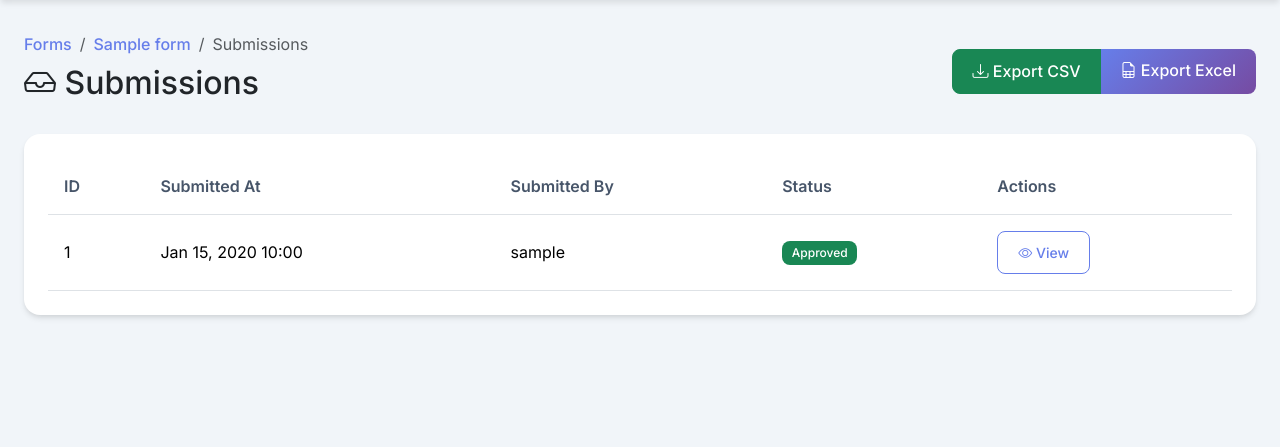
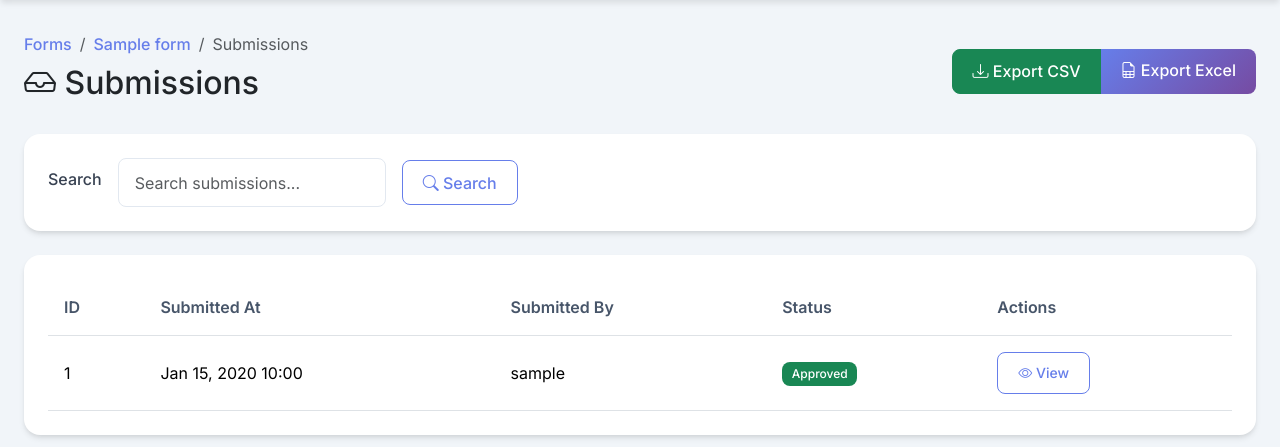
Before and after one commit to Djellal/FormsBuilder, a Django app: page /forms/1/submissions/ in a window 1280 px wide. Shown: the part 74-521 px from the top of the page. Run offline with Django 5.2, Linux system fonts and the light colour scheme; a user stored in the database is signed in; tables that the repository leaves empty hold one stand-in row (values such as "Sample post"); data that the repository does not hold is empty.

Commit message:
Enhance submission list with search functionality and update faculty filter options

```diff
--- a/forms_builder/views.py
+++ b/forms_builder/views.py
@@ -5,7 +5,7 @@ from django.contrib import messages
 from django.http import JsonResponse, HttpResponse
 from django.views.generic import ListView, CreateView, UpdateView, DeleteView, DetailView
 from django.urls import reverse_lazy
-from django.db.models import Count, Max
+from django.db.models import Count, Max, Q
 import csv
 import json
 
@@ -452,22 +452,27 @@ def submission_list(request, form_pk):
     selected_faculty = None
     if faculty_field_exists and request.GET.get('faculty'):
         selected_faculty = request.GET.get('faculty')
-        # Filter submissions that have an answer for a faculty field with the selected value
+        # Filter submissions that have an answer for a faculty field with the selected faculty ID
         submissions = submissions.filter(answers__field__field_type='select_faculte',
                                         answers__value_text=selected_faculty).distinct()
+
+    # Apply search filter
+    search_query = request.GET.get('q', '').strip()
+    if search_query:
+        submissions = submissions.filter(
+            Q(submitted_by__username__icontains=search_query) |
+            Q(submitted_by__first_name__icontains=search_query) |
+            Q(submitted_by__last_name__icontains=search_query) |
+            Q(submitted_by__email__icontains=search_query) |
+            Q(answers__value_text__icontains=search_query)
+        ).distinct()
 
     # Get all possible faculties for this form if it has a faculty field
     faculties = []
     if faculty_field_exists:
-        # Get all unique faculty values from submissions
-        faculty_values = FormAnswer.objects.filter(
-            submission__form=form,
-            field__field_type='select_faculte'
-        ).values_list('value_text', flat=True).distinct()
-
-        # Get the faculties from the academic app
+        # Get all faculties from the academic app
         from academic.models import Faculte
-        faculties = Faculte.objects.filter(nom__in=faculty_values)
+        faculties = Faculte.objects.all()
 
     return render(request, 'forms_builder/submission_list.html', {
         'form': form,
@@ -475,6 +480,7 @@ def submission_list(request, form_pk):
         'faculty_field_exists': faculty_field_exists,
         'faculties': faculties,
         'selected_faculty': selected_faculty,
+        'search_query': search_query,
     })
 
 
@@ -553,6 +559,25 @@ def export_csv(request, form_pk):
         'answers', 'files'
     ).all()
 
+    # Apply faculty filter if provided
+    selected_faculty = request.GET.get('faculty')
+    if selected_faculty:
+        submissions_with_data = submissions_with_data.filter(
+            answers__field__field_type='select_faculte',
+            answers__value_text=selected_faculty
+        ).distinct()
+
+    # Apply search filter if provided
+    search_query = request.GET.get('q', '').strip()
+    if search_query:
+        submissions_with_data = submissions_with_data.filter(
+            Q(submitted_by__username__icontains=search_query) |
+            Q(submitted_by__first_name__icontains=search_query) |
+            Q(submitted_by__last_name__icontains=search_query) |
+            Q(submitted_by__email__icontains=search_query) |
+            Q(answers__value_text__icontains=search_query)
+        ).distinct()
+
     for submission in submissions_with_data:
         row = [submission.id, submission.submitted_at, submission.status]
 
@@ -617,6 +642,25 @@ def export_excel(request, form_pk):
     submissions_with_data = form.submissions.prefetch_related(
         'answers', 'files'
     ).all()
+
+    # Apply faculty filter if provided
+    selected_faculty = request.GET.get('faculty')
+    if selected_faculty:
+        submissions_with_data = submissions_with_data.filter(
+            answers__field__field_type='select_faculte',
+            answers__value_text=selected_faculty
+        ).distinct()
+
+    # Apply search filter if provided
+    search_query = request.GET.get('q', '').strip()
+    if search_query:
+        submissions_with_data = submissions_with_data.filter(
+            Q(submitted_by__username__icontains=search_query) |
+            Q(submitted_by__first_name__icontains=search_query) |
+            Q(submitted_by__last_name__icontains=search_query) |
+            Q(submitted_by__email__icontains=search_query) |
+            Q(answers__value_text__icontains=search_query)
+        ).distinct()
 
     # Write data rows
     for row_num, submission in enumerate(submissions_with_data, 2):
--- a/templates/forms_builder/submission_list.html
+++ b/templates/forms_builder/submission_list.html
@@ -16,48 +16,55 @@
         <h2 class="mt-2"><i class="bi bi-inbox"></i> {% trans "Submissions" %}</h2>
     </div>
     <div class="btn-group">
-        <a href="{% url 'export_csv' form.pk %}" class="btn btn-success">
+        <a href="{% url 'export_csv' form.pk %}{% if selected_faculty or search_query %}?{% if selected_faculty %}faculty={{ selected_faculty }}{% endif %}{% if selected_faculty and search_query %}&{% endif %}{% if search_query %}q={{ search_query }}{% endif %}{% endif %}" class="btn btn-success">
             <i class="bi bi-download"></i> {% trans "Export CSV" %}
         </a>
-        <a href="{% url 'export_excel' form.pk %}" class="btn btn-primary">
+        <a href="{% url 'export_excel' form.pk %}{% if selected_faculty or search_query %}?{% if selected_faculty %}faculty={{ selected_faculty }}{% endif %}{% if selected_faculty and search_query %}&{% endif %}{% if search_query %}q={{ search_query }}{% endif %}{% endif %}" class="btn btn-primary">
             <i class="bi bi-file-earmark-spreadsheet"></i> {% trans "Export Excel" %}
         </a>
     </div>
 </div>
 
-{% if faculty_field_exists %}
 <div class="card mb-4">
     <div class="card-body">
         <form method="GET" class="row g-3 align-items-center">
             <div class="col-auto">
-                <label for="facultyFilter" class="form-label">{% trans "Filter by Faculty" %}</label>
+                <label for="searchBox" class="form-label">{% trans "Search" %}</label>
+            </div>
+            <div class="col-auto">
+                <input type="text" name="q" id="searchBox" class="form-control"
+                       placeholder="{% trans 'Search submissions...' %}" value="{{ search_query|default:'' }}">
+            </div>
+            {% if faculty_field_exists %}
+            <div class="col-auto">
+                <label for="facultyFilter" class="form-label">{% trans "Faculty" %}</label>
             </div>
             <div class="col-auto">
                 <select name="faculty" id="facultyFilter" class="form-select">
                     <option value="">{% trans "All Faculties" %}</option>
                     {% for faculty in faculties %}
-                        <option value="{{ faculty.nom }}" {% if selected_faculty == faculty.nom %}selected{% endif %}>
+                        <option value="{{ faculty.id }}" {% if selected_faculty == faculty.id|stringformat:"s" %}selected{% endif %}>
                             {{ faculty.nom }}
                         </option>
                     {% endfor %}
                 </select>
             </div>
+            {% endif %}
             <div class="col-auto">
                 <button type="submit" class="btn btn-outline-primary">
-                    <i class="bi bi-filter"></i> {% trans "Apply Filter" %}
+                    <i class="bi bi-search"></i> {% trans "Search" %}
                 </button>
             </div>
-            {% if selected_faculty %}
+            {% if search_query or selected_faculty %}
             <div class="col-auto">
                 <a href="?" class="btn btn-outline-secondary">
-                    <i class="bi bi-x-circle"></i> {% trans "Clear Filter" %}
+                    <i class="bi bi-x-circle"></i> {% trans "Clear" %}
                 </a>
             </div>
             {% endif %}
         </form>
     </div>
 </div>
-{% endif %}
 
 {% if submissions %}
 <div class="card">
```
